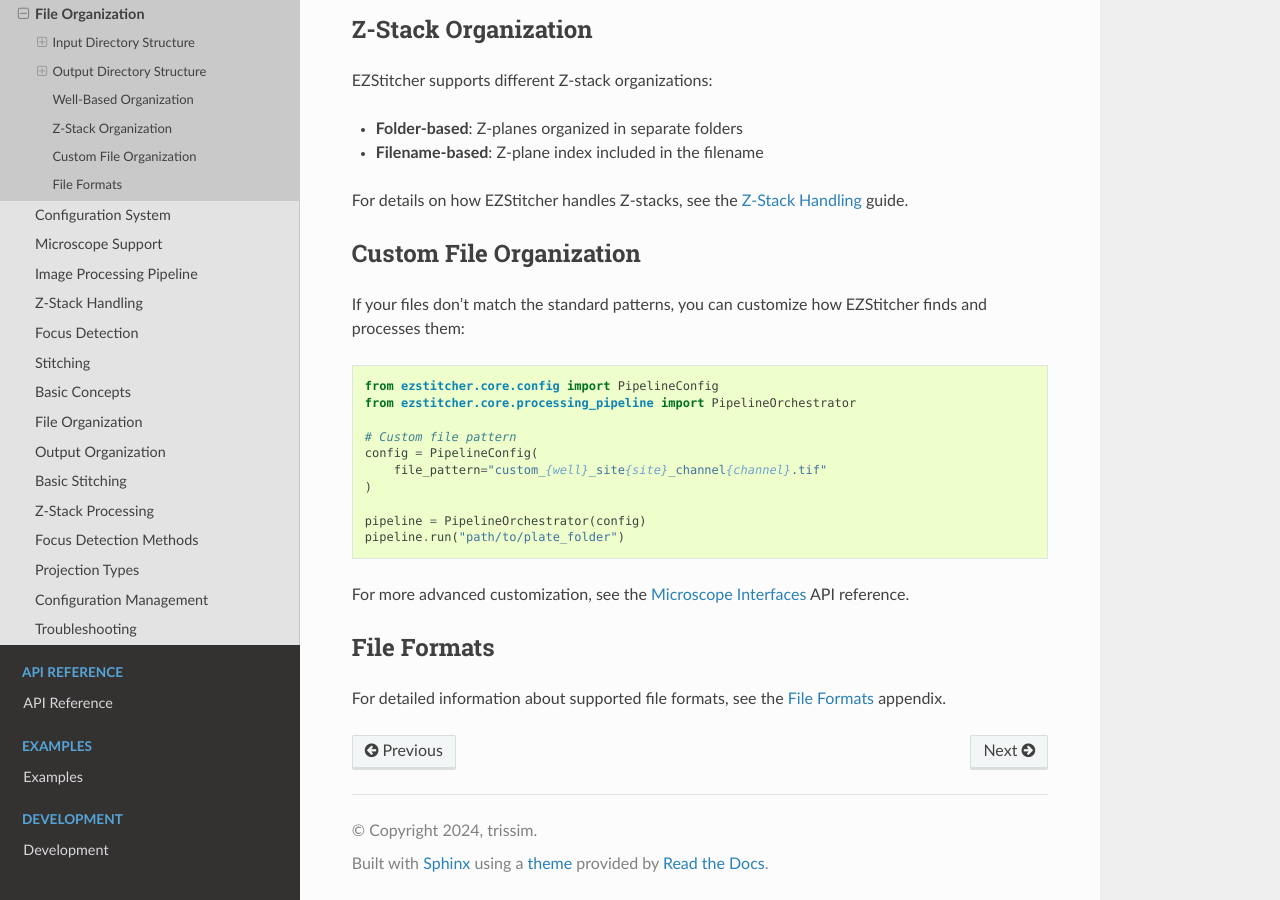
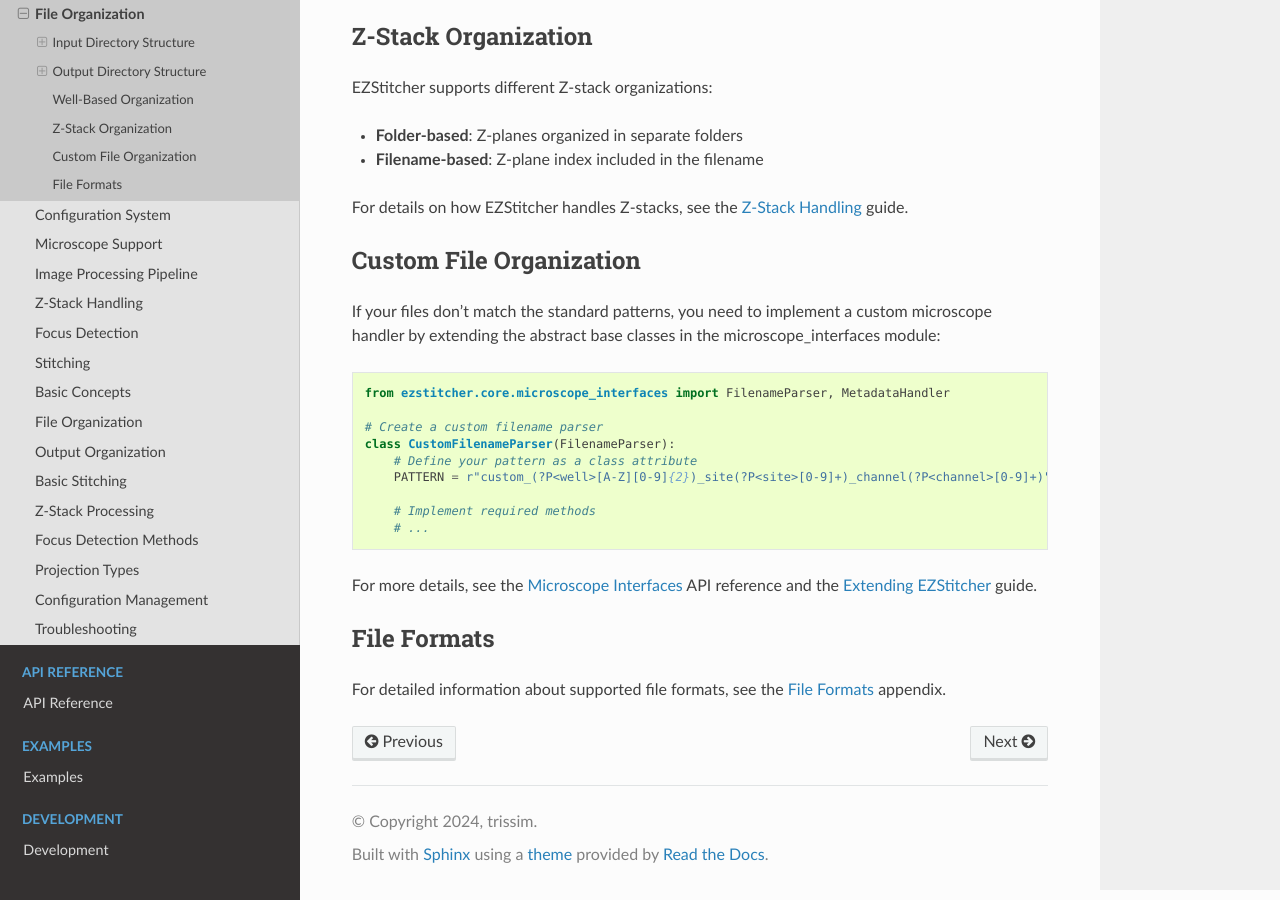
Before and after one commit to trissim/ezstitcher, a Sphinx documentation site: the page built from docs/source/user_guide/file_organization.rst, in a window 1280 px wide and 900 px high, scrolled down 2511 px. Built offline with Sphinx 7.4.7 and the Read the Docs theme 3.1.0, drawn with Linux system fonts in a browser that asks for light colours; some of the changed text lies outside the part shown.

Commit message:
Fix documentation inaccuracies
This commit corrects several inaccuracies in the documentation:

1. Fixed positions file structure description to clarify that there is one position file per well
2. Updated custom file organization section to explain that implementing a custom microscope handler requires extending abstract base classes
3. Corrected bit depth support information to specify that only 16-bit images are currently supported
4. Updated Opera Phenix metadata section to clarify that only Index.xml is used
5. Clarified that the output file structure is dynamic and determined by pipeline steps

```diff
--- a/docs/source/user_guide/file_organization.rst
+++ b/docs/source/user_guide/file_organization.rst
@@ -77,17 +77,16 @@
 Positions Directory
 ~~~~~~~~~~~~~~~~~
 
-Contains CSV files with stitching positions for each well and channel:
+Contains CSV files with stitching positions for each well:
 
 .. code-block:: text
 
     plate_folder_positions/
-    ├── A01_w1.csv
-    ├── A01_w2.csv
-    ├── A02_w1.csv
+    ├── A01.csv
+    ├── A02.csv
     └── ...
 
-Each CSV file contains the positions of tiles for a specific well and channel:
+Each CSV file contains the positions of tiles for a specific well. The file may include a channel suffix (e.g., A01_w1.csv) but this is typically set to the reference channel:
 
 .. code-block:: text
 
@@ -137,22 +136,21 @@
 Custom File Organization
 ---------------------
 
-If your files don't match the standard patterns, you can customize how EZStitcher finds and processes them:
+If your files don't match the standard patterns, you need to implement a custom microscope handler by extending the abstract base classes in the microscope_interfaces module:
 
 .. code-block:: python
 
-    from ezstitcher.core.config import PipelineConfig
-    from ezstitcher.core.processing_pipeline import PipelineOrchestrator
+    from ezstitcher.core.microscope_interfaces import FilenameParser, MetadataHandler
 
-    # Custom file pattern
-    config = PipelineConfig(
-        file_pattern="custom_{well}_site{site}_channel{channel}.tif"
-    )
+    # Create a custom filename parser
+    class CustomFilenameParser(FilenameParser):
+        # Define your pattern as a class attribute
+        PATTERN = r"custom_(?P<well>[A-Z][0-9]{2})_site(?P<site>[0-9]+)_channel(?P<channel>[0-9]+)"
 
-    pipeline = PipelineOrchestrator(config)
-    pipeline.run("path/to/plate_folder")
+        # Implement required methods
+        # ...
 
-For more advanced customization, see the :doc:`../api/microscope_interfaces` API reference.
+For more details, see the :doc:`../api/microscope_interfaces` API reference and the :doc:`../development/extending` guide.
 
 File Formats
 -----------
```
Also changed, not shown: docs/source/appendices/file_formats.rst (+12 -68 lines).
